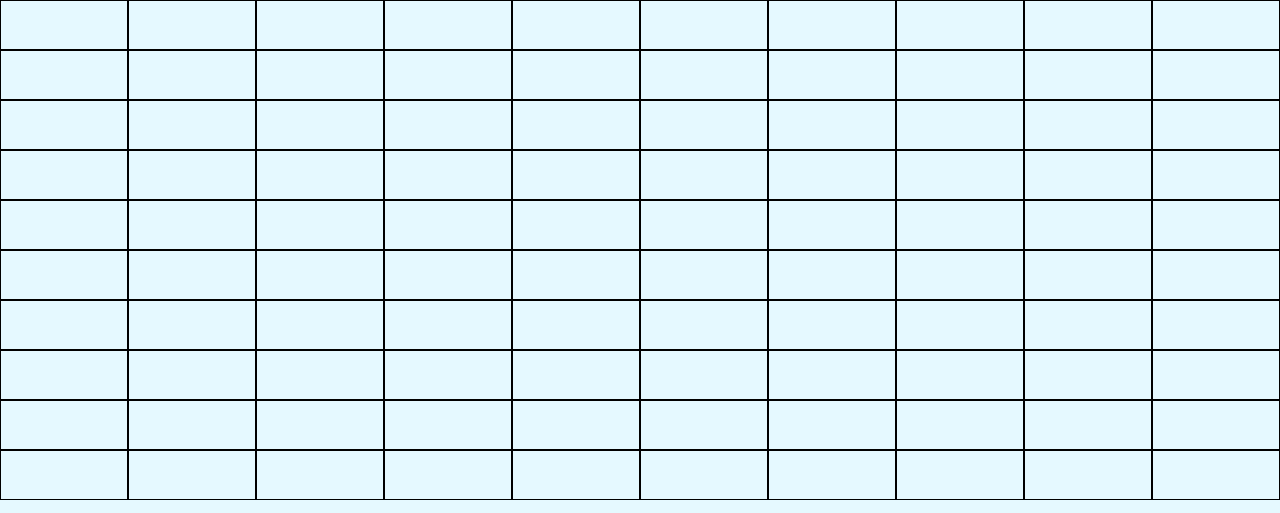
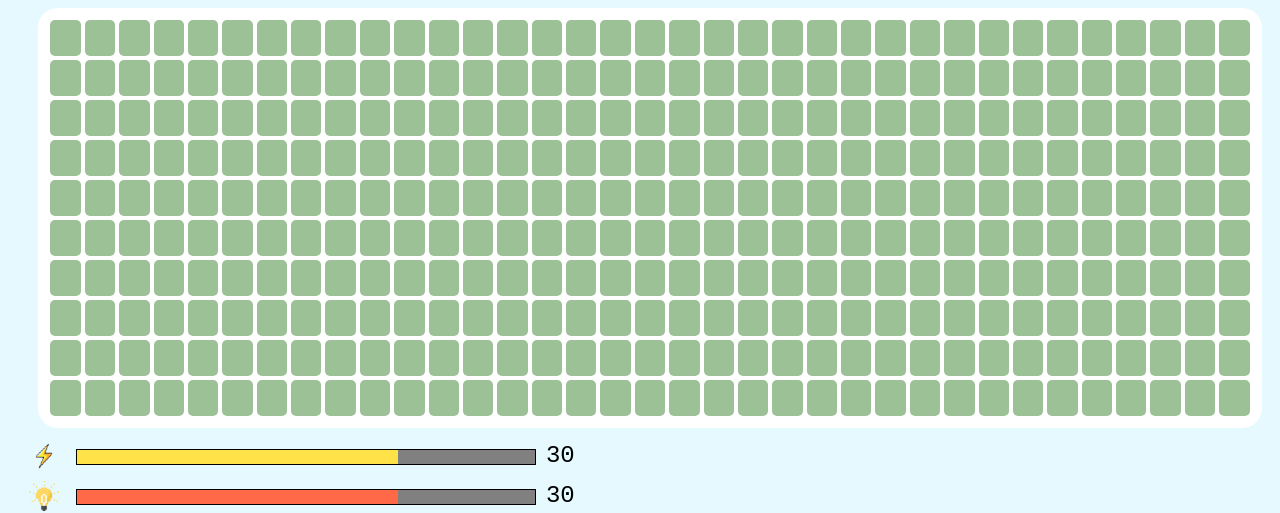
Before and after one commit to sepios87/Power-city, a website built with Vite: page index.html in a window 1280 px wide. Shown: the top 513 px of the page. Built offline with nearby package versions, Linux system fonts and the light colour scheme.

Commit message:
visuel map

```diff
--- a/src/main.ts
+++ b/src/main.ts
@@ -6,6 +6,7 @@ import { addItemOnMap, generateMap } from "./utils/mapUtils";
 import "/src/styles/reset.css";
 import "/src/styles/style.scss";
 import "/src/styles/gameContext.scss";
+import "/src/styles/map.scss";
 import { CoalPlant, HydroTurbine, HydroelectricStation, NuclearPlant, PowerElement, SolarPanel, WindTurbine } from "./entities/powerElement";
 import { Position } from "./entities/position";
 
@@ -23,7 +24,7 @@ window.addEventListener("load", function () {
 function init() {
     try {
         console.log("Initializing game");
-        const map = new GameMap(10, 10);
+        const map = new GameMap(35, 10);
         const mapElement = document.getElementById("map");
         if (mapElement) {
             mapGridElement = generateMap(map, mapElement, onClickCellMap);
--- a/src/styles/gameContext.scss
+++ b/src/styles/gameContext.scss
@@ -58,7 +58,7 @@
     display: flex;
     justify-content: space-between;
     align-items: center;
-    margin-top: 20px;
+    margin: 5px 20px;
     row-gap: 20px;
 
     &__img{
--- /dev/null
+++ b/src/styles/map.scss
@@ -0,0 +1,20 @@
+@import './variable.scss';
+
+#map{
+    width: 94vw;
+    padding: 10px;
+    background-color: white;
+    margin: 1vh 3vw;
+    height: 50vh;
+    border-radius: 20px;
+}
+
+.map__cell{
+    border-radius: 5px;
+    background-color: $color-green;
+    margin: 2px;
+
+    &--agua{
+        background-color: $color-blue;
+    }
+}
--- a/src/styles/mixins.scss
+++ b/src/styles/mixins.scss
@@ -4,7 +4,7 @@
     display: flex;
     justify-content: space-around;
     align-items: center;
-    padding: 20px;
+    padding: 5px 20px;
     row-gap: 10px;
 
     width: 100%;
--- a/src/utils/mapUtils.ts
+++ b/src/utils/mapUtils.ts
@@ -4,8 +4,10 @@ import { PowerElement } from "../entities/powerElement";
 function generateMap(map: GameMap, element: HTMLElement, onClickCell: (x: number, y: number) => void): HTMLElement {
     const mapGrid = document.createElement("div");
     mapGrid.style.display = "grid";
+    mapGrid.style.width = "100%";
+    mapGrid.style.height = "100%";
     mapGrid.style.gridTemplateColumns = `repeat(${map.width}, 1fr)`;
-    mapGrid.style.gridTemplateRows = `repeat(${map.height}, 50px)`;
+    mapGrid.style.gridTemplateRows = `repeat(${map.height}, 1fr)`;
 
     const itemsMapGrid = mapGrid.cloneNode(true) as HTMLElement;
     itemsMapGrid.style.position = "absolute";
@@ -21,7 +23,7 @@ function generateMap(map: GameMap, element: HTMLElement, onClickCell: (x: number
     for (let i = 0; i < map.width; i++) {
         for (let j = 0; j < map.height; j++) {
             const cell = document.createElement("div");
-            cell.style.border = "1px solid black";
+            cell.className = "map__cell";
             cell.addEventListener("click", () => onClickCell(i, j));
             mapGrid.appendChild(cell);
         }
```
